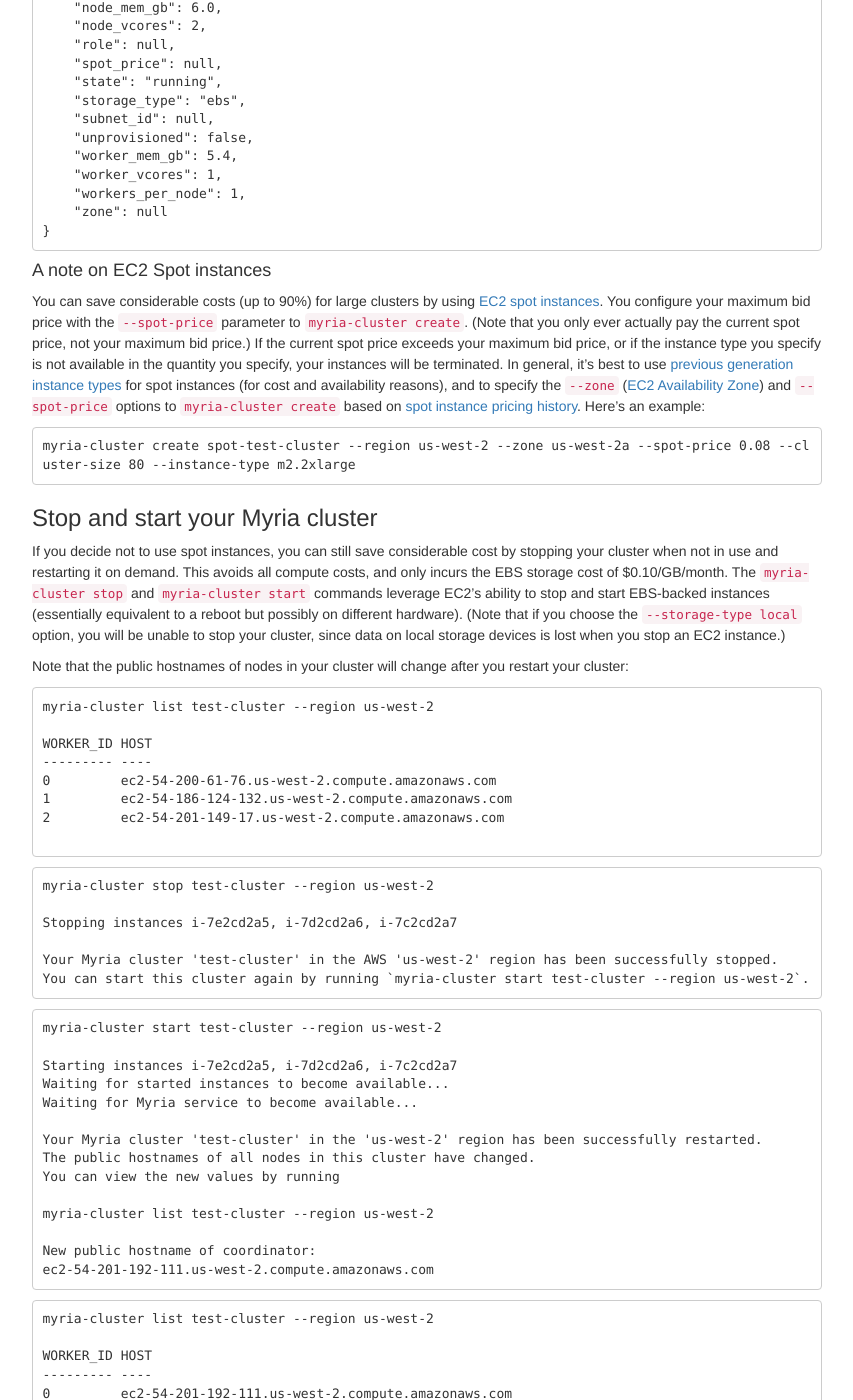
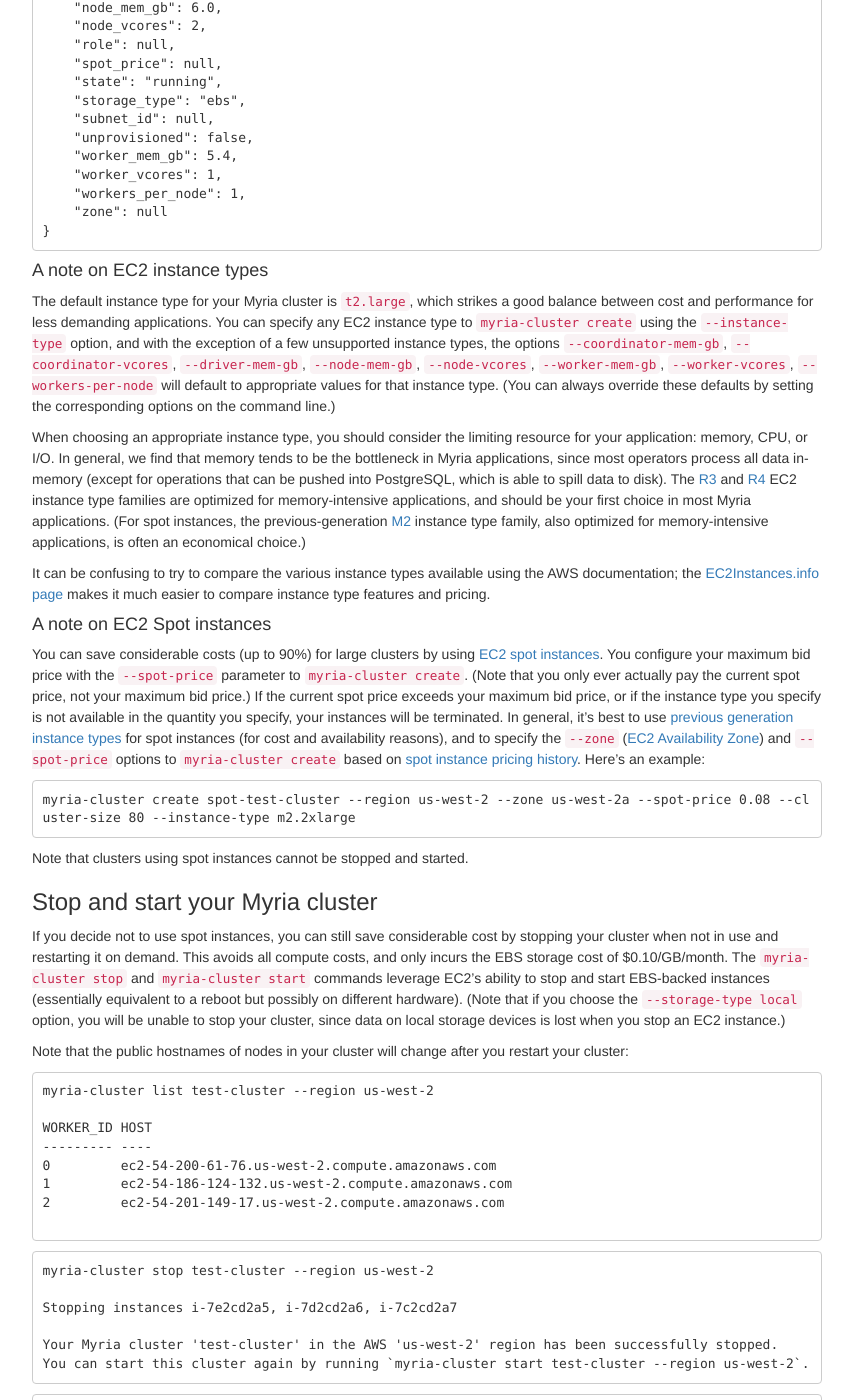
Before and after one commit to uwescience/myria-website, a Jekyll site: the page built from docs/myria-ec2.markdown, in a window 1280 px wide and 1400 px high, scrolled down 4968 px. Shown: the whole window, without its empty margins (213-1066 px from the left). Built offline with Jekyll 4.4.1, drawn with Linux system fonts in a browser that asks for light colours; nearby versions of some CDN libraries; some of the changed text lies outside the part shown.

Commit message:
add note on instance types

````diff
--- a/docs/myria-ec2.markdown
+++ b/docs/myria-ec2.markdown
@@ -261,6 +261,14 @@
 }
 ```
 
+#### A note on EC2 instance types
+
+The default instance type for your Myria cluster is [`t2.large`](http://docs.aws.amazon.com/AWSEC2/latest/UserGuide/t2-instances.html), which strikes a good balance between cost and performance for less demanding applications. You can specify any EC2 instance type to `myria-cluster create` using the `--instance-type` option, and with the exception of a few unsupported instance types, the options `--coordinator-mem-gb`, `--coordinator-vcores`, `--driver-mem-gb`, `--node-mem-gb`, `--node-vcores`, `--worker-mem-gb`, `--worker-vcores`, `--workers-per-node` will default to appropriate values for that instance type. (You can always override these defaults by setting the corresponding options on the command line.)
+
+When choosing an appropriate instance type, you should consider the limiting resource for your application: memory, CPU, or I/O. In general, we find that memory tends to be the bottleneck in Myria applications, since most operators process all data in-memory (except for operations that can be pushed into PostgreSQL, which is able to spill data to disk). The [R3](https://aws.amazon.com/about-aws/whats-new/2014/04/10/r3-announcing-the-next-generation-of-amazon-ec2-memory-optimized-instances/) and [R4](https://aws.amazon.com/blogs/aws/new-next-generation-r4-memory-optimized-ec2-instances/) EC2 instance type families are optimized for memory-intensive applications, and should be your first choice in most Myria applications. (For spot instances, the previous-generation [M2](https://aws.amazon.com/ec2/previous-generation/) instance type family, also optimized for memory-intensive applications, is often an economical choice.)
+
+It can be confusing to try to compare the various instance types available using the AWS documentation; the [EC2Instances.info page](http://www.ec2instances.info/) makes it much easier to compare instance type features and pricing.
+
 #### A note on EC2 Spot instances
 
 You can save considerable costs (up to 90%) for large clusters by using [EC2 spot instances](http://docs.aws.amazon.com/AWSEC2/latest/UserGuide/using-spot-instances.html). You configure your maximum bid price with the `--spot-price` parameter to `myria-cluster create`. (Note that you only ever actually pay the current spot price, not your maximum bid price.) If the current spot price exceeds your maximum bid price, or if the instance type you specify is not available in the quantity you specify, your instances will be terminated. In general, it’s best to use [previous generation instance types](https://aws.amazon.com/ec2/previous-generation/) for spot instances (for cost and availability reasons), and to specify the `--zone` ([EC2 Availability Zone](http://docs.aws.amazon.com/AWSEC2/latest/UserGuide/using-regions-availability-zones.html)) and `--spot-price` options to `myria-cluster create` based on [spot instance pricing history](http://docs.aws.amazon.com/AWSEC2/latest/UserGuide/using-spot-instances-history.html). Here’s an example:
@@ -268,6 +276,8 @@
 ```
 myria-cluster create spot-test-cluster --region us-west-2 --zone us-west-2a --spot-price 0.08 --cluster-size 80 --instance-type m2.2xlarge
 ```
+
+Note that clusters using spot instances cannot be stopped and started.
 
 ### Stop and start your Myria cluster
 
@@ -337,7 +347,7 @@
 1 new nodes successfully added to cluster 'test-cluster'.
 ```
 
-Note that any relations you created before running the `myria-cluster resize` command will still be partitioned only on the workers that existed before the command was run. This will not produce any incorrect results, but may cause your queries to be less efficient than they could be. If you want to partition existing relations on all workers after issuing a `resize` command, you will need to overwrite those relations with the result of a `SCAN`/`STORE` query that repartitions across all workers:
+Note that any relations you created before running the `myria-cluster resize` command will still be partitioned only on the workers that existed before the command was run. This will not affect the correctness of your queries, but may cause them to be less efficient than they could be. If you want to partition existing relations on all workers after issuing a `resize` command, you will need to overwrite those relations using a `SCAN`/`STORE` query that repartitions across all workers:
 
 ```
 R = SCAN(MyOldRelation);
````
